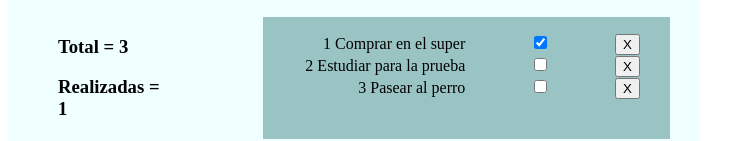
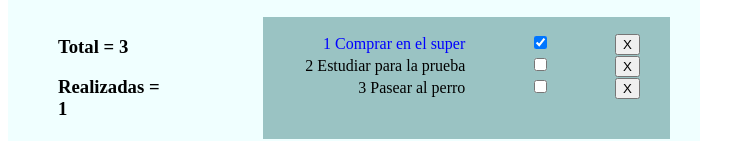
Before and after one commit to SamirCasis/DesafioJS-JS5, a plain HTML site: page index.html in a window 1280 px wide. Both pictures are taken after a click on the checkbox 540 px from the left and 219 px from the top of the page. Shown: the part 177-318 px from the top of the page, without its empty margins (0-755 px from the left). Drawn offline with Linux system fonts and the light colour scheme.

Commit message:
desafio completo, se agrega color al hacer click en checkbox

```diff
--- a/assets/css/style.css
+++ b/assets/css/style.css
@@ -59,3 +59,8 @@ ul {
 li {
     text-align: end;
 }
+
+li.completed {
+    color: blue;
+
+}
--- a/assets/js/main.js
+++ b/assets/js/main.js
@@ -21,7 +21,7 @@ btnAgregar.addEventListener('click', () => {
 
 const agregarALista = () => {
     lista.innerHTML = tareas.map((t) =>
-        `<li>${t.id} ${t.nombre} <input type="checkbox" onclick="comprobar(${t.id})" ${t.completed ? 'checked' : ''}> <button onclick="borrar(${t.id})">X</button></li>`
+    `<li class="${t.completed ? 'completed' : ''}">${t.id} ${t.nombre} <input type="checkbox" onclick="comprobar(${t.id})" ${t.completed ? 'checked' : ''}> <button onclick="borrar(${t.id})">X</button></li>`
     ).join('');
     if (tareas.completed) {
         tareas++;
```
